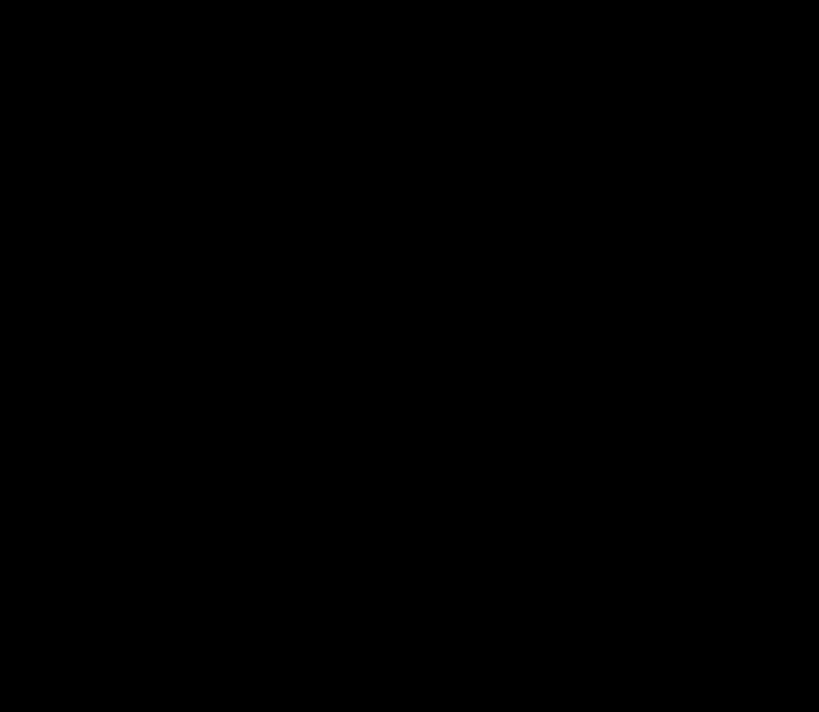
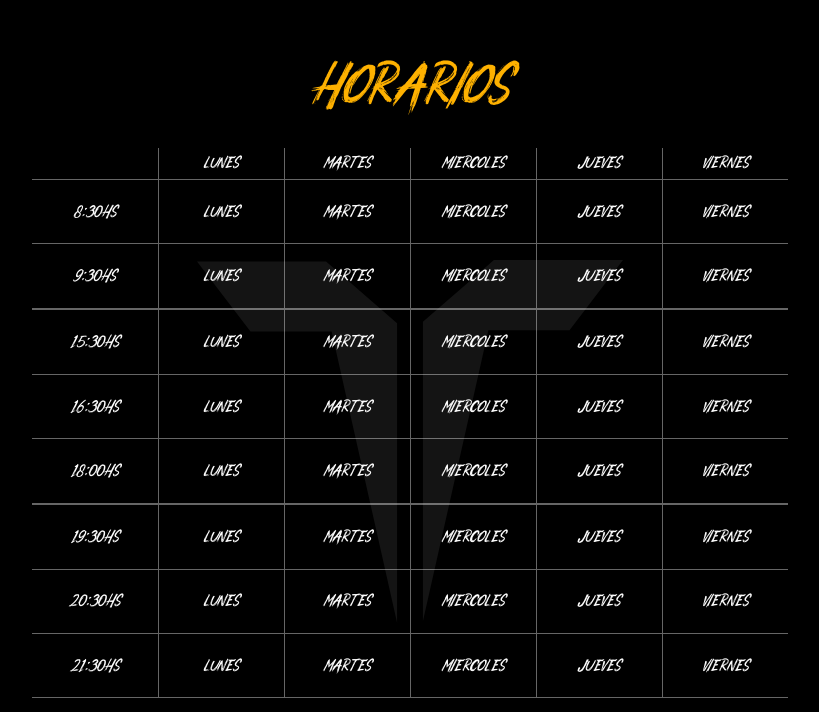
Before and after one commit to AugustoCorbalan/Titan_gym, a React (Create React App) app: page / in a window 1280 px wide. Shown: the part 2258-2970 px from the top of the page, without its empty margins (230-1049 px from the left). Before the commit the page ends 2278 px from the top, so only its background shows below. Built offline with nearby package versions, Linux system fonts and the light colour scheme.

Commit message:
section timeTable

```diff
--- a/src/App.js
+++ b/src/App.js
@@ -1,7 +1,9 @@
 import {Navbar} from './components/navbar/navbar.jsx';
 import {Landing} from './components/landing/landing.jsx';
 import {About} from './components/about/about.jsx';
-import { Services } from './components/services/services.jsx';
+import {Services} from './components/services/services.jsx';
+import {TimeTable} from './components/timeTable/timeTable.jsx';
+
 function App() {
   return (
     <div className='app_container'>
@@ -11,6 +13,7 @@
       <Landing/>
       <About/>
       <Services/>
+      <TimeTable/>
     </div>
   );
 }
--- /dev/null
+++ b/src/components/timeTable/table/table.jsx
@@ -0,0 +1,83 @@
+export const Table = ()=>{
+    return(
+        <div className = "table">
+            <div className="container">
+                <div className="days">
+                    <span></span>
+                    <span>LUNES</span>
+                    <span>MARTES</span>
+                    <span>MIERCOLES</span>
+                    <span>JUEVES</span>
+                    <span>VIERNES</span>
+                </div>
+                <div className="row">
+                    <span>8:30hs</span>
+                    <span className="Lunes">LUNES</span>
+                    <span className="Martes">MARTES</span>
+                    <span className="Miercoles">MIERCOLES</span>
+                    <span className="Jueves">JUEVES</span>
+                    <span className="Viernes">VIERNES</span>
+                </div>
+                <div className="row">
+                    <span>9:30hs</span>
+                    <span className="Lunes">LUNES</span>
+                    <span className="Martes">MARTES</span>
+                    <span className="Miercoles">MIERCOLES</span>
+                    <span className="Jueves">JUEVES</span>
+                    <span className="Viernes">VIERNES</span>
+                </div>
+                <div className="separator"/>
+                <div className="row">
+                    <span>15:30hs</span>
+                    <span className="Lunes">LUNES</span>
+                    <span className="Martes">MARTES</span>
+                    <span className="Miercoles">MIERCOLES</span>
+                    <span className="Jueves">JUEVES</span>
+                    <span className="Viernes">VIERNES</span>
+                </div>
+                <div className="row">
+                    <span>16:30hs</span>
+                    <span className="Lunes">LUNES</span>
+                    <span className="Martes">MARTES</span>
+                    <span className="Miercoles">MIERCOLES</span>
+                    <span className="Jueves">JUEVES</span>
+                    <span className="Viernes">VIERNES</span>
+                </div>
+                <div className="row">
+                    <span>18:00hs</span>
+                    <span className="Lunes">LUNES</span>
+                    <span className="Martes">MARTES</span>
+                    <span className="Miercoles">MIERCOLES</span>
+                    <span className="Jueves">JUEVES</span>
+                    <span className="Viernes">VIERNES</span>
+                </div>
+                <div className="separator"/>
+                <div className="row">
+                    <span>19:30hs</span>
+                    <span className="Lunes">LUNES</span>
+                    <span className="Martes">MARTES</span>
+                    <span className="Miercoles">MIERCOLES</span>
+                    <span className="Jueves">JUEVES</span>
+                    <span className="Viernes">VIERNES</span>
+                </div>
+                <div className="row">
+                    <span>20:30hs</span>
+                    <span className="Lunes">LUNES</span>
+                    <span className="Martes">MARTES</span>
+                    <span className="Miercoles">MIERCOLES</span>
+                    <span className="Jueves">JUEVES</span>
+                    <span className="Viernes">VIERNES</span>
+                </div>
+                <div className="row">
+                    <span>21:30hs</span>
+                    <span className="Lunes">LUNES</span>
+                    <span className="Martes">MARTES</span>
+                    <span className="Miercoles">MIERCOLES</span>
+                    <span className="Jueves">JUEVES</span>
+                    <span className="Viernes">VIERNES</span>
+                </div>
+                hola
+            </div>
+        </div>
+    )
+}
--- /dev/null
+++ b/src/components/timeTable/timeTable.jsx
@@ -0,0 +1,9 @@
+import {Table} from './table/table.jsx';
+export const TimeTable = ()=>{
+    return(
+        <div className="timeTable_container">
+            <h2>HORARIOS</h2>
+            <Table/>
+        </div>
+    )
+}
--- /dev/null
+++ b/src/styles/components/_timeTable.scss
@@ -0,0 +1,66 @@
+.timeTable_container{
+    display: flex;
+    flex-direction: column;
+    align-items: center;
+    height: 100vh;
+    width: 100%;
+    h2{
+        margin: 2.5rem 0 0 0;
+        color: $primaryColor;
+        font-family: 'Watone';
+        font-style: italic;
+        font-size: 4.3em;
+        font-weight: 100;
+    }
+}
+.table{
+    background-image: url('../../assets/images/logo_titan.svg');
+    background-repeat: no-repeat;
+    background-size: 38%;
+    background-position: center;
+    background-position-y: 55%;
+    margin-top: 2.3rem;
+    .container{
+        display: flex;
+        flex-direction: column;
+        align-items: center;
+        width: 80rem;
+    }
+    .days{
+        display: flex;
+        justify-content: flex-end;
+        span:nth-child(1){
+            border-left: 0;
+        }
+    }
+    .row{
+        display: flex;
+        justify-content: flex-end;
+        span{
+            height: 4.6rem;
+        }
+        span:nth-child(1){
+            border-left: 0;
+        }
+    }
+    span{
+        display: flex;
+        align-items: center;
+        justify-content: center;
+        color: white;
+        height: 2.3rem;
+        width: 9rem;
+        font-family: 'Watone';
+        font-style: italic;
+        font-size: 1.25rem;
+        padding: 0 2.5em 0 2.5em;
+        border: 1px solid rgba(255, 255, 255, 0.4);
+        border-right: 0;
+        border-top: 0;
+    }
+    .separator{
+        height: 0.12rem;
+        width: 54em;
+        border-bottom: 1px solid rgba(255, 255, 255, 0.4);
+    }
+}
--- a/src/styles/styles.scss
+++ b/src/styles/styles.scss
@@ -19,4 +19,5 @@
 @import './components/landing';
 @import './components/about';
 @import './components/services';
+@import './components/timeTable';
 // Screens
```
Also changed, not shown: src/assets/images/logo_titan.svg (added).
